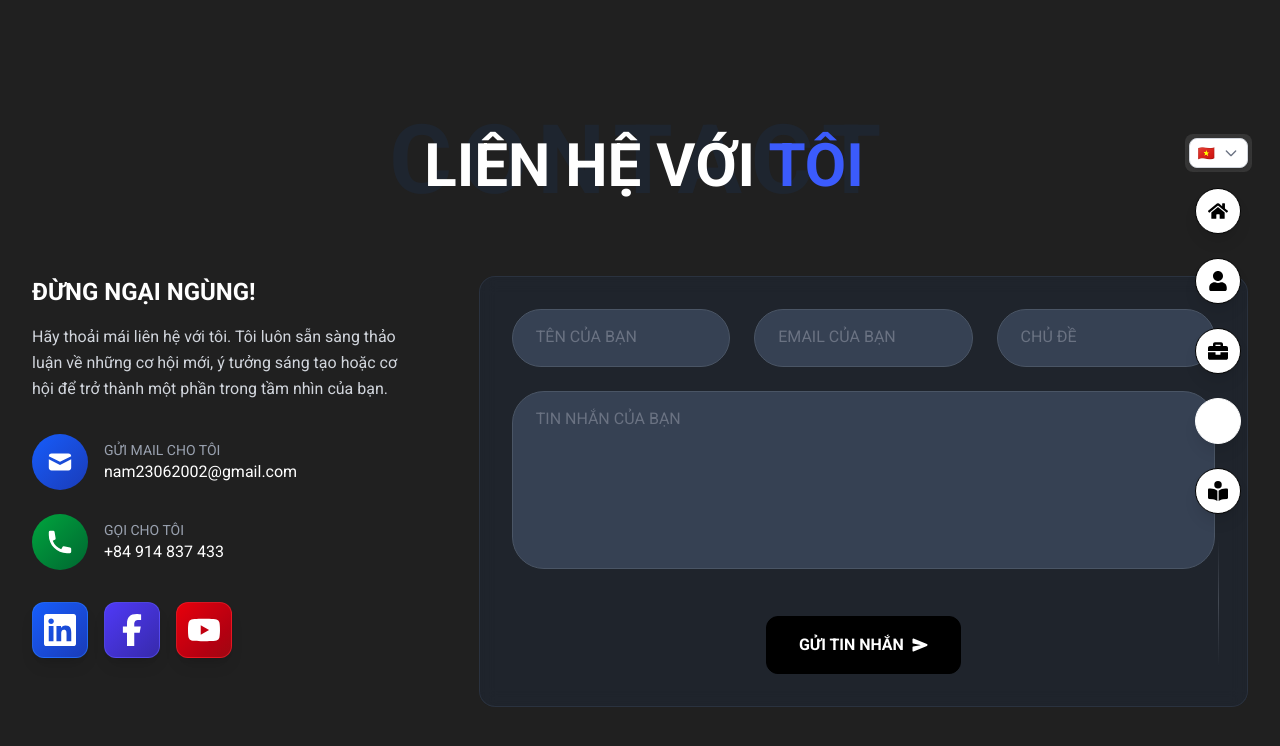
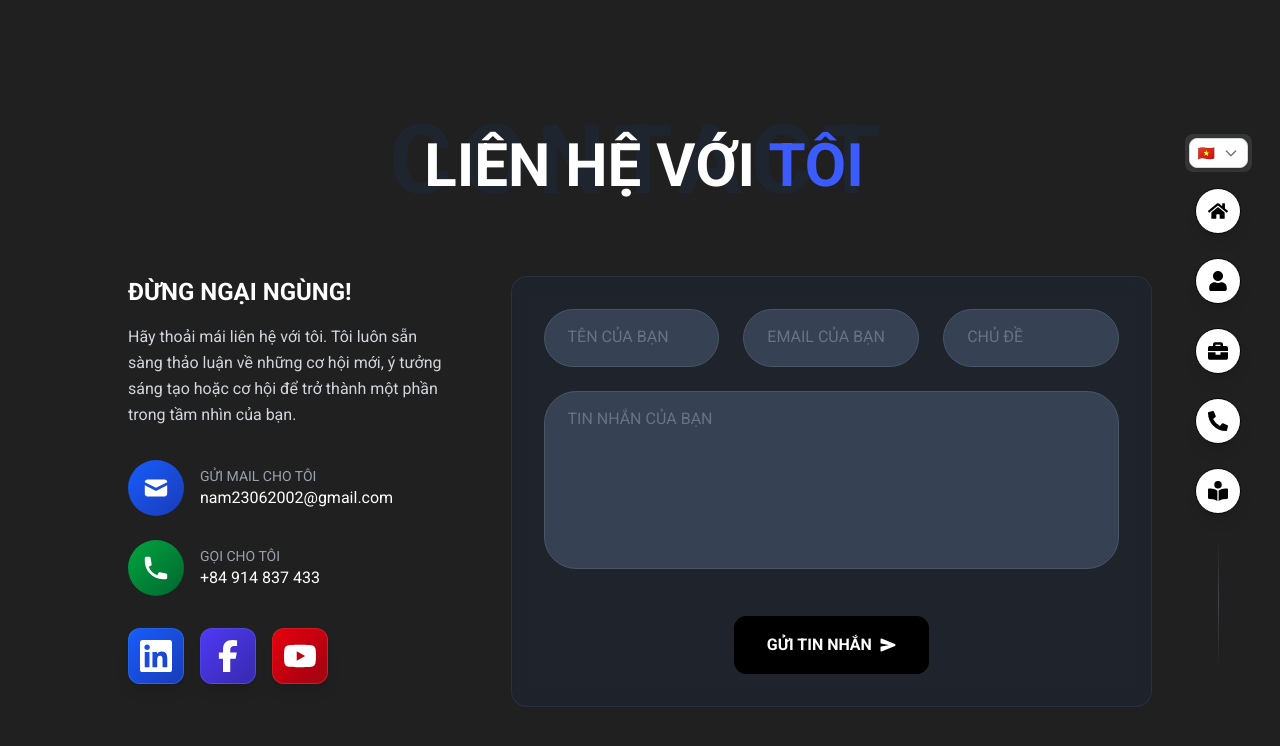
Before and after one commit to Hoangnambmt202/My-portfolio, a Next.js app: page /contact in a window 1280 px wide. Shown: the top 746 px of the page. Built offline with nearby package versions, Linux system fonts and the light colour scheme.

Commit message:
config route dynamic render

```diff
--- a/src/app/(pages)/blog/[slug]/page.tsx
+++ b/src/app/(pages)/blog/[slug]/page.tsx
@@ -122,6 +122,7 @@ Building responsive web applications requires careful planning and attention to
     }
   }
 ];
+export const dynamic = "force-dynamic"; // để cho phép render bất kỳ slug nào
 
 export default function BlogDetailPage() {
   const params = useParams();
--- a/src/app/(pages)/contact/page.tsx
+++ b/src/app/(pages)/contact/page.tsx
@@ -46,7 +46,7 @@ export default function ContactPage() {
 
   return (
     <div className="container mx-auto px-4 sm:px-6 lg:px-8">
-      <div className="max-w-7xl mx-auto">
+      <div className="max-w-5xl mx-auto">
         <Header
           backdrop={t("contact.backdrop")}
           title={t("contact.getInTouch")}
--- a/src/components/layout/Sidebar.tsx
+++ b/src/components/layout/Sidebar.tsx
@@ -21,7 +21,7 @@ export default function Sidebar() {
   const { setCurrentPath, setNavigating } = useNavigation();
   const { t } = useTranslation();
 
-  const socialLinks = [
+  const navLinks = [
     {
       name: t("navigation.home"),
       icon: <FaHome className="w-5 h-5" />,
@@ -93,12 +93,12 @@ export default function Sidebar() {
             />
           </div>
 
-          {socialLinks.map((link) => (
+          {navLinks.map((link) => (
             <Link
               key={link.name}
               href={link.href}
               className={`p-3 rounded-full bg-white border shadow-lg ${link.color} ${
-                pathname === link.href ? "bg-blue-400 text-white" : ""
+                pathname === link.href ? "focus:bg-blue-400 focus:text-white" : ""
               } hover:scale-110 transition-transform group`}
               onClick={() => handleClick(link.href)}
             >
@@ -161,7 +161,7 @@ export default function Sidebar() {
               />
 
               <nav className="flex flex-col space-y-4">
-                {socialLinks.map((link) => (
+                {navLinks.map((link) => (
                   <Link
                     key={link.name}
                     href={link.href}
```
